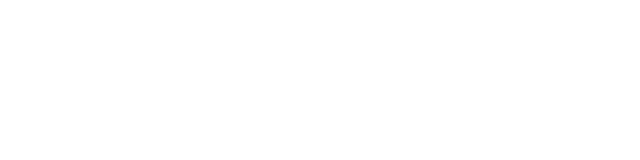
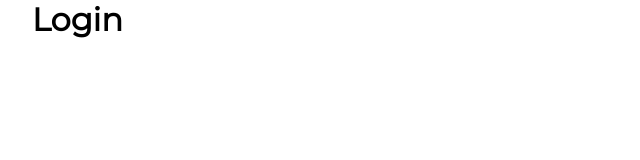
Before and after one commit to coders-app/coders-app-user-accounts, a React (Create React App) app: page /login in a window 1280 px wide. Shown: the top 160 px of the page, without its empty margins (0-640 px from the left). Built offline with nearby package versions, Linux system fonts and the light colour scheme.

Commit message:
Create _redirects, add RouterProvider with browserRouter to Layout

```diff
--- a/package.json
+++ b/package.json
@@ -15,6 +15,7 @@
     "@types/styled-components": "^5.1.26",
     "react": "^18.2.0",
     "react-dom": "^18.2.0",
+    "react-router-dom": "^6.8.0",
     "react-scripts": "5.0.1",
     "styled-components": "^5.3.6",
     "typescript": "^4.9.4",
@@ -23,8 +24,8 @@
   "scripts": {
     "start": "react-scripts start",
     "build": "react-scripts build",
-    "test": "react-scripts test --passWithNoTests",
-    "test:coverage": "react-scripts test --coverage --watchAll=false --passWithNoTests",
+    "test": "react-scripts test",
+    "test:coverage": "react-scripts test --coverage --watchAll=false",
     "eject": "react-scripts eject",
     "prepare": "husky install"
   },
--- a/src/components/Layout/Layout.tsx
+++ b/src/components/Layout/Layout.tsx
@@ -1,7 +1,13 @@
+import { RouterProvider } from "react-router-dom";
 import LayoutStyled from "./LayoutStyled";
+import browserRouter from "../../routers/browserRouter";
 
 const Layout = (): JSX.Element => {
-  return <LayoutStyled></LayoutStyled>;
+  return (
+    <LayoutStyled>
+      <RouterProvider router={browserRouter} />
+    </LayoutStyled>
+  );
 };
 
 export default Layout;
```
Also changed, not shown: 2 other files (tests, documents, lock files or other folders).
